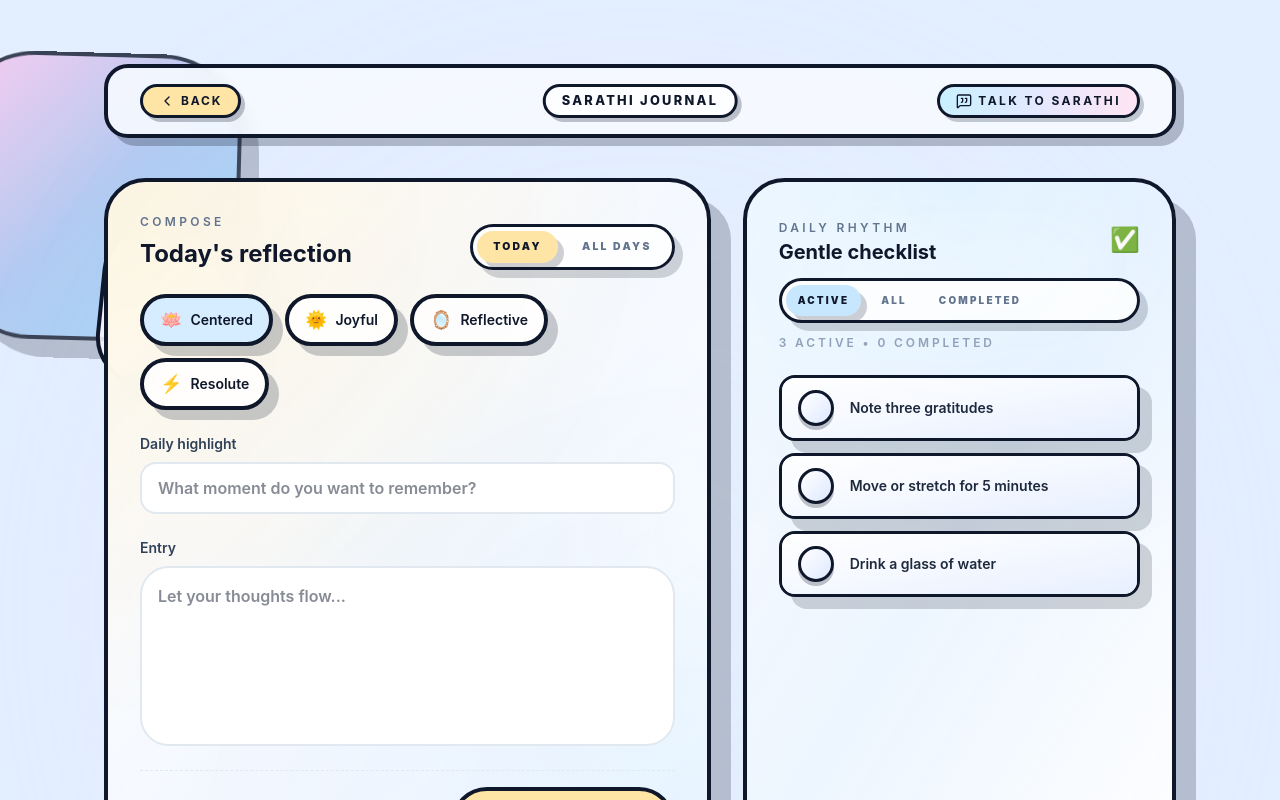
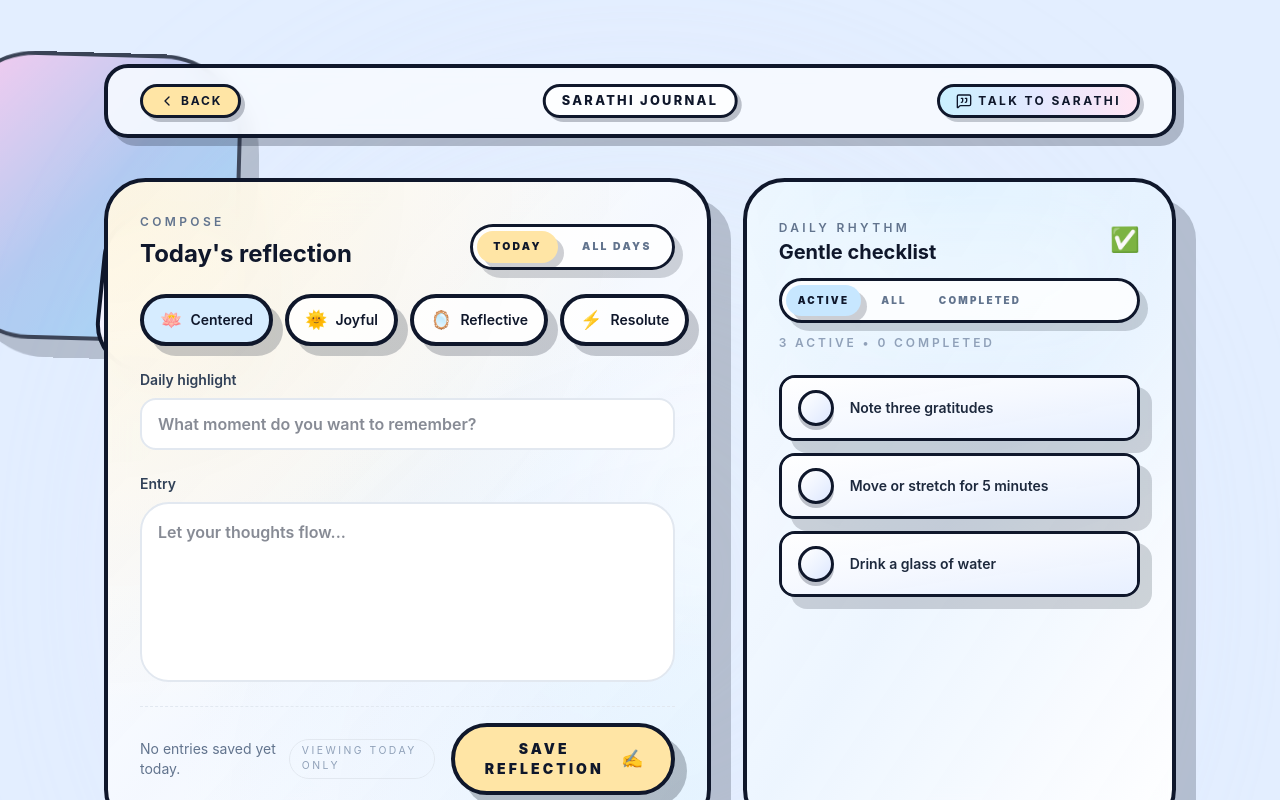
Before and after one commit to StarDust130/Sarathi-Ai, a Next.js app: page /journal in a window 1280 px wide. Shown: the top 800 px of the page. Built offline with nearby package versions, Linux system fonts and the light colour scheme.

Commit message:
feat: Update JournalPage styles for improved layout and animation effects

```diff
--- a/app/journal/page.tsx
+++ b/app/journal/page.tsx
@@ -198,7 +198,7 @@ const JournalPage = () => {
           }}
         />
         <motion.div
-          className="animate-shimmer absolute left-[55%] top-[26%] hidden h-[4px] w-[11rem] rounded-full bg-gradient-to-r from-transparent via-white/80 to-transparent md:block"
+          className="animate-shimmer absolute left-[55%] top-[26%] hidden h-[4px] w-[11rem] rounded-full bg-linear-to-r from-transparent via-white/80 to-transparent md:block"
           animate={{ opacity: [0.2, 0.7, 0.2], scaleX: [0.8, 1.1, 0.8] }}
           transition={{ duration: 6, repeat: Infinity, repeatType: "mirror" }}
         />
@@ -281,7 +281,7 @@ const JournalPage = () => {
                 </div>
               </header>
 
-              <div className="flex flex-wrap gap-3">
+              <div className="flex flex-wrap md:flex-nowrap gap-3">
                 {moodOptions.map((option) => {
                   const active = option.label === mood;
                   return (
@@ -488,7 +488,7 @@ const JournalPage = () => {
                     className="relative ml-6 overflow-hidden rounded-[2.3rem] border-4 border-slate-900 bg-gradient-to-br from-white/95 via-[#F3F8FF]/93 to-[#FFF7EC]/95 px-5 py-5 shadow-[18px_18px_0px_rgba(15,23,42,0.2)] backdrop-blur-[14px] sm:ml-12 sm:px-8 sm:py-7"
                   >
                     <div className="pointer-events-none absolute inset-0 bg-[radial-gradient(circle_at_top_right,_rgba(252,216,164,0.32),_transparent_55%)]" />
-                    <div className="pointer-events-none absolute inset-0 bg-[radial-gradient(circle_at_bottom_left,_rgba(197,220,255,0.25),_transparent_60%)]" />
+                    <div className="pointer-events-none absolute inset-0 bg-[radial-gradient(circle_at_bottom_left,rgba(197,220,255,0.25),transparent_60%)]" />
                     <span className="absolute -left-7 top-6 grid h-10 w-10 place-items-center rounded-full border-4 border-slate-900 bg-[#FFE5A5] text-lg font-bold text-slate-900 shadow-[8px_8px_0px_rgba(15,23,42,0.22)] sm:-left-8">
                       {entry.mood === "Joyful"
                         ? "🌞"
```
